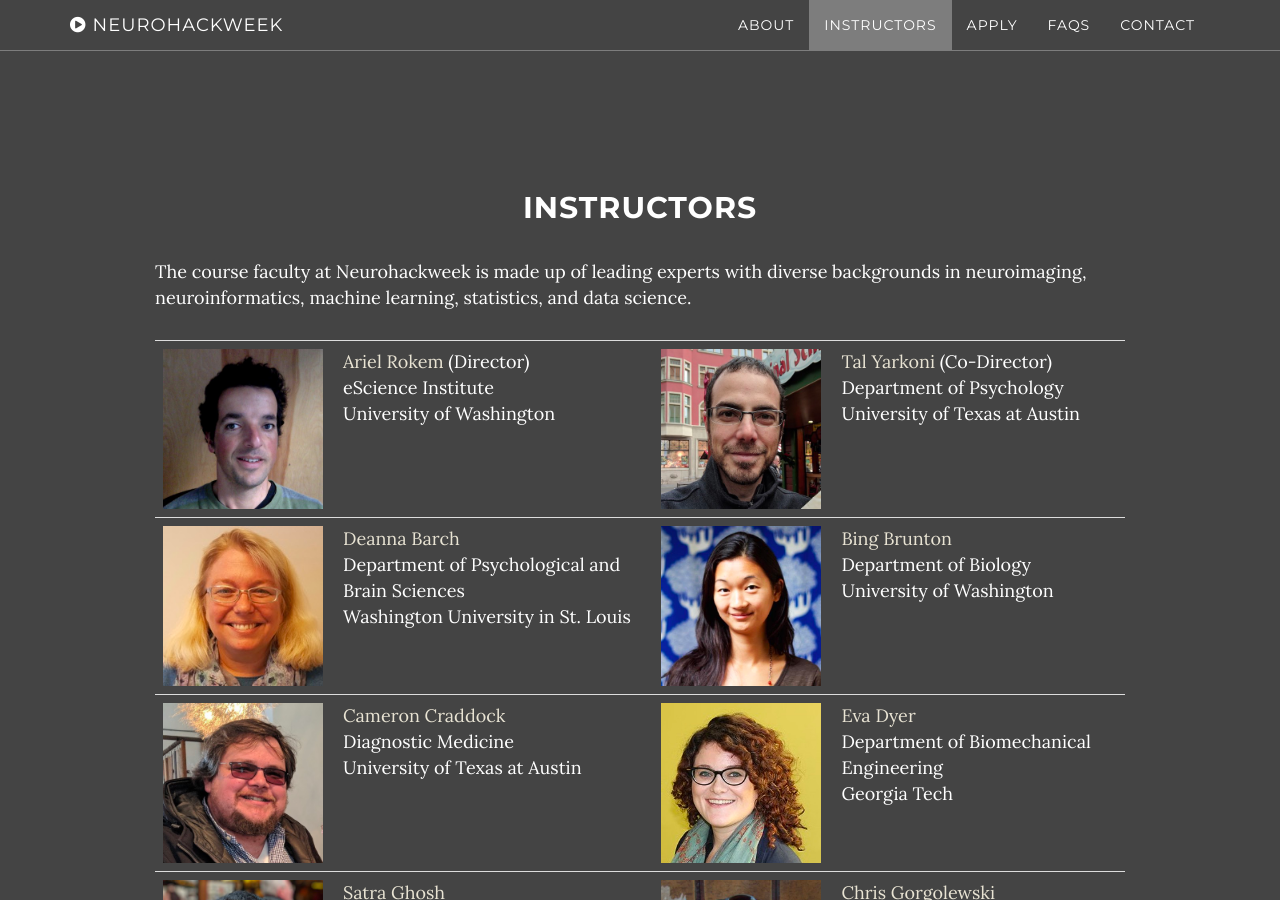
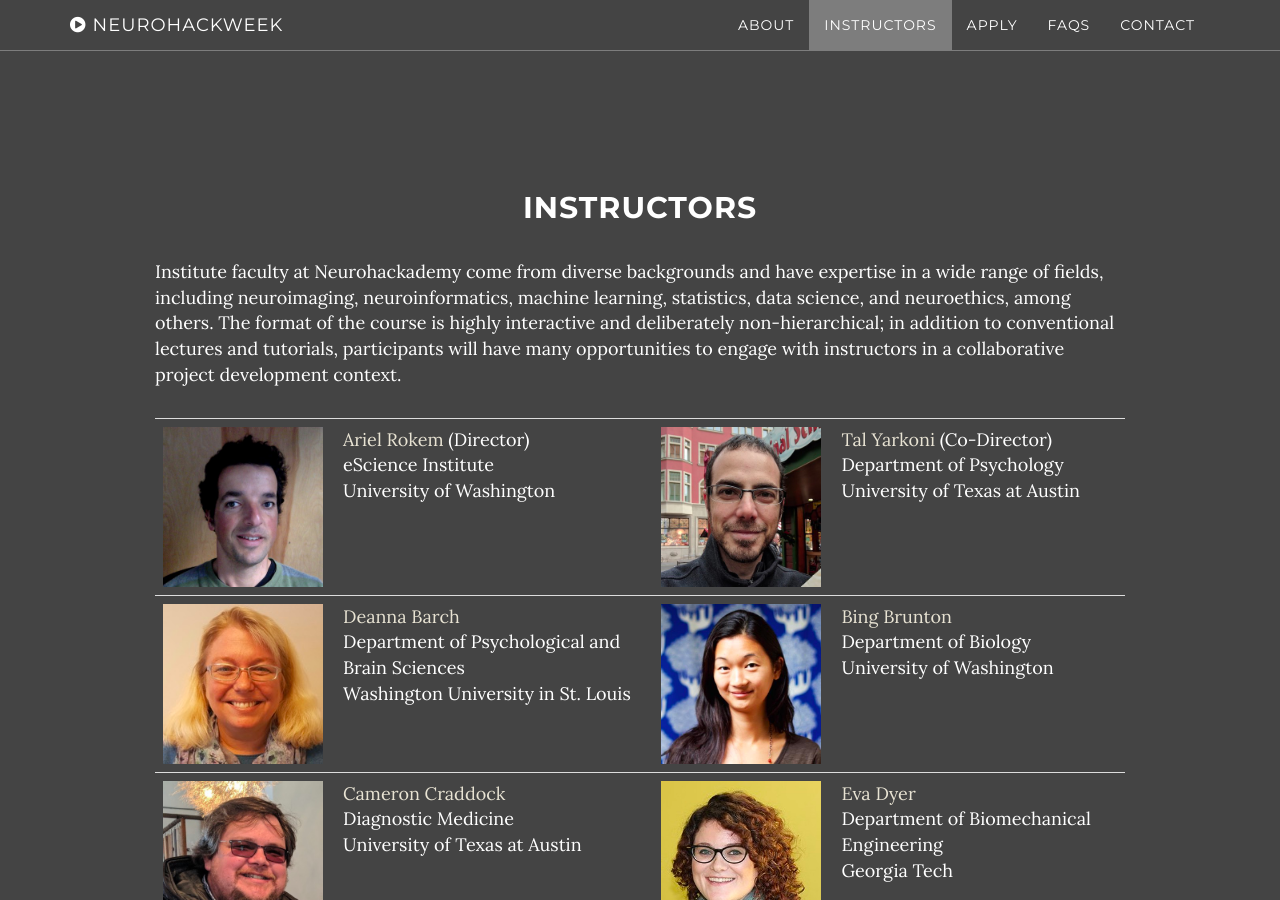
Before and after one commit to neurohackweek/neurohackweek.github.io, a Jekyll site: the page built from index.html, in a window 1280 px wide and 900 px high, scrolled down 1909 px. Built offline with Jekyll 4.4.1, drawn with Linux system fonts in a browser that asks for light colours.

Commit message:
revised instructor blurb

```diff
--- a/_includes/instructors.html
+++ b/_includes/instructors.html
@@ -4,7 +4,7 @@
         <div class="row">
           <div class="col-md-10 col-md-offset-1">
             <h2 class="text-center">Instructors</h2>
-            The course faculty at Neurohackweek is made up of leading experts with diverse backgrounds in neuroimaging, neuroinformatics, machine learning, statistics, and data science.
+            Institute faculty at Neurohackademy come from diverse backgrounds and have expertise in a wide range of fields, including neuroimaging, neuroinformatics, machine learning, statistics, data science, and neuroethics, among others. The format of the course is highly interactive and deliberately non-hierarchical; in addition to conventional lectures and tutorials, participants will have many opportunities to engage with instructors in a collaborative project development context.
             <table class="table table-large">
               <tbody>
 <tr>
```
